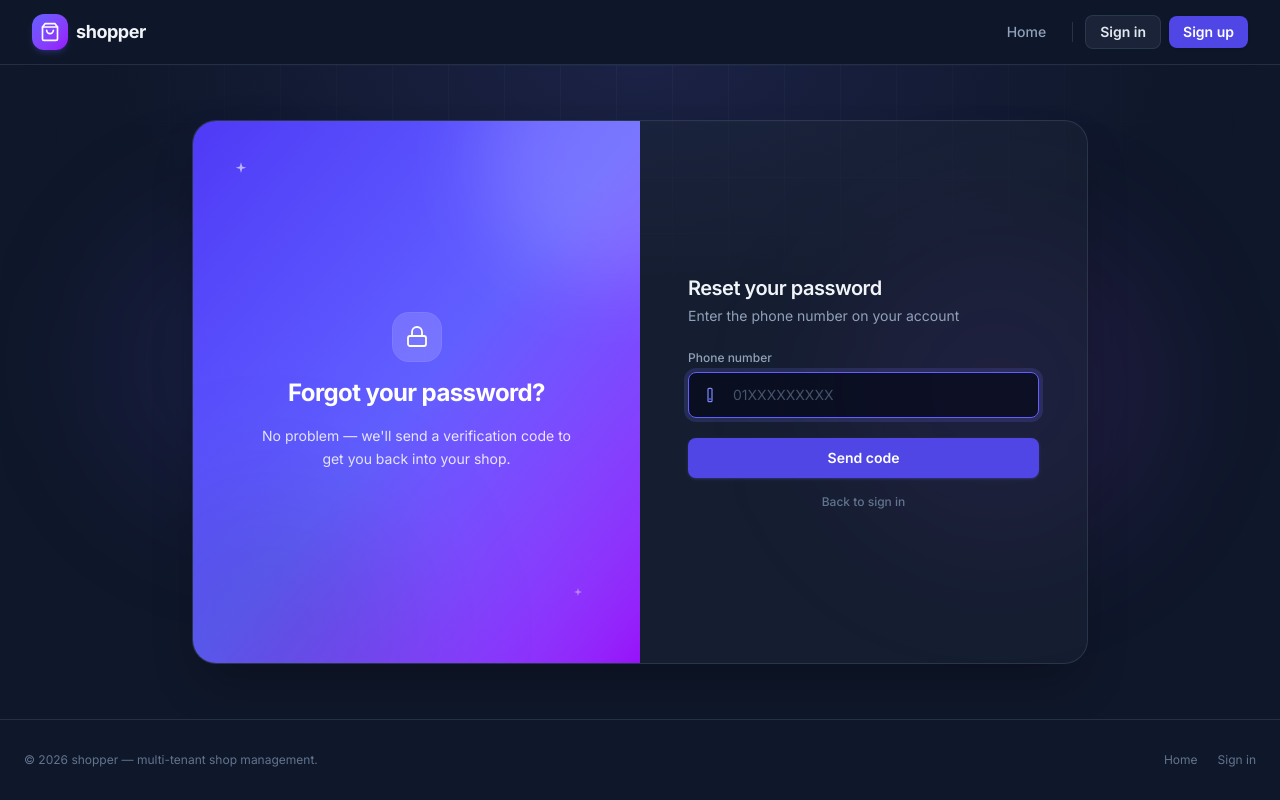
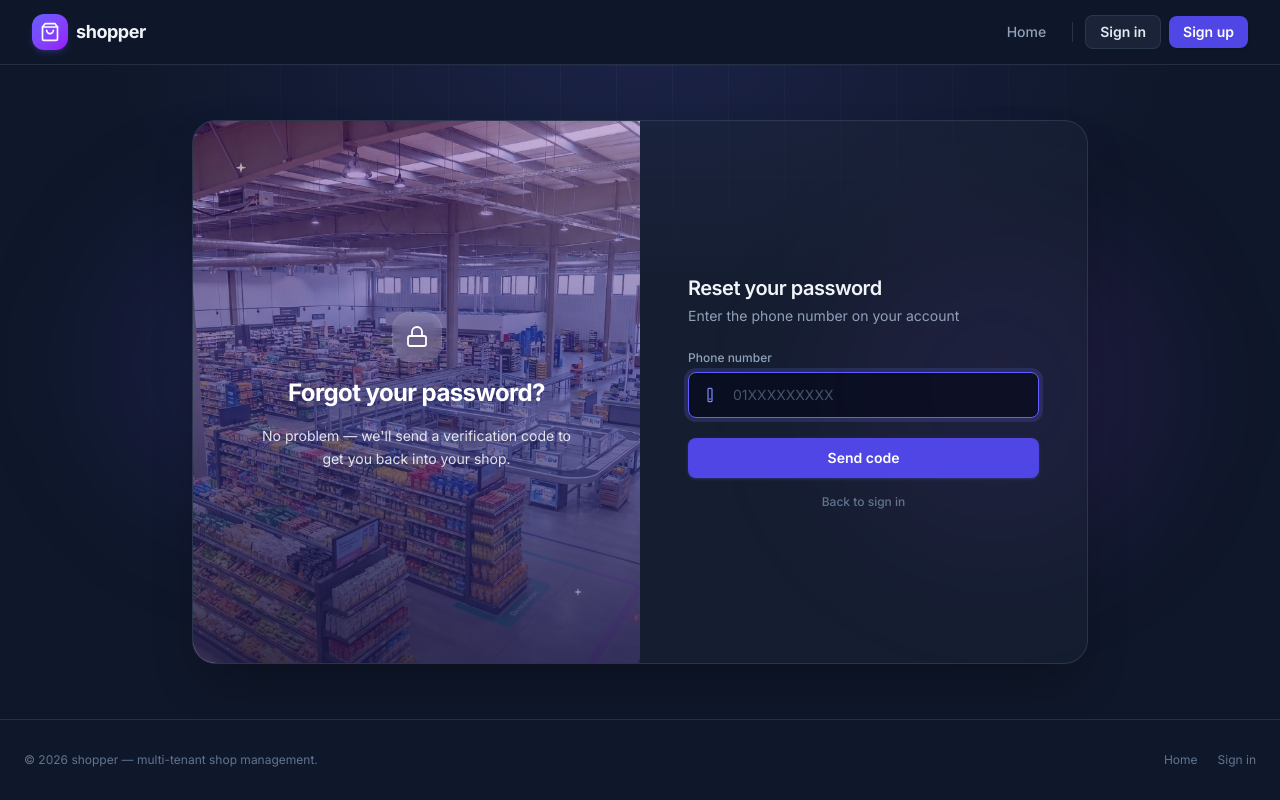
Before and after one commit to rakibulislam8226/shopper, a React (Vite) app in the folder web/: page /forgot-password in a window 1280 px wide. Built offline with nearby package versions, Linux system fonts and the light colour scheme.

Commit message:
Add background image support to SplitAuthCard and integrate it in ForgotPasswordPage

```diff
--- a/web/src/components/auth/SplitAuthCard.tsx
+++ b/web/src/components/auth/SplitAuthCard.tsx
@@ -8,6 +8,8 @@ interface SplitAuthCardProps {
   panelBody: string;
   /** Icon badge above the title. Defaults to a lock, fitting the password-reset flow. */
   panelIcon?: ReactNode;
+  /** Background photo behind the gradient, e.g. forgot-password's shop image. */
+  panelImage?: string;
   children: ReactNode;
 }
 
@@ -18,7 +20,13 @@ interface SplitAuthCardProps {
  * without the slide animation — forgot-password only ever shows one form at
  * a time, so there is nothing to slide between.
  */
-export function SplitAuthCard({ panelTitle, panelBody, panelIcon, children }: SplitAuthCardProps) {
+export function SplitAuthCard({
+  panelTitle,
+  panelBody,
+  panelIcon,
+  panelImage,
+  children,
+}: SplitAuthCardProps) {
   return (
     <div className="relative flex flex-1 items-center justify-center overflow-hidden px-6 py-12">
       <div
@@ -43,6 +51,20 @@ export function SplitAuthCard({ panelTitle, panelBody, panelIcon, children }: Sp
         {/* ---- Brand panel — fixed on the left, copy changes per step. ---- */}
         <div className="relative hidden md:block">
           <div className="relative flex h-full flex-col items-center justify-center gap-4 overflow-hidden bg-linear-to-br from-indigo-600 via-indigo-500 to-purple-600 px-10 text-center">
+            {panelImage && (
+              <>
+                <img
+                  src={panelImage}
+                  alt=""
+                  aria-hidden="true"
+                  className="pointer-events-none absolute inset-0 h-full w-full object-cover"
+                />
+                <div
+                  aria-hidden="true"
+                  className="pointer-events-none absolute inset-0 bg-linear-to-t from-indigo-950/85 via-indigo-900/60 to-purple-900/40"
+                />
+              </>
+            )}
             <div
               aria-hidden="true"
               className="pointer-events-none absolute -top-24 -right-24 h-64 w-64 rounded-full bg-white/15 blur-2xl"
@@ -53,11 +75,13 @@ export function SplitAuthCard({ panelTitle, panelBody, panelIcon, children }: Sp
             />
             <SparkleIcon className="pointer-events-none absolute top-10 left-10 h-4 w-4 text-white/60" />
             <SparkleIcon className="pointer-events-none absolute right-14 bottom-16 h-3 w-3 text-white/40" />
-            <span className="flex h-12 w-12 items-center justify-center rounded-2xl bg-white/15 text-white ring-1 ring-white/20 backdrop-blur">
+            <span className="relative flex h-12 w-12 items-center justify-center rounded-2xl bg-white/15 text-white ring-1 ring-white/20 backdrop-blur">
               {panelIcon ?? <LockIcon className="h-6 w-6" />}
             </span>
-            <h2 className="text-2xl font-bold tracking-tight text-white">{panelTitle}</h2>
-            <p className="max-w-xs text-sm leading-relaxed text-white/85">{panelBody}</p>
+            <h2 className="relative text-2xl font-bold tracking-tight text-white">
+              {panelTitle}
+            </h2>
+            <p className="relative max-w-xs text-sm leading-relaxed text-white/85">{panelBody}</p>
           </div>
         </div>
 
--- a/web/src/pages/ForgotPasswordPage.tsx
+++ b/web/src/pages/ForgotPasswordPage.tsx
@@ -5,6 +5,8 @@ import { Button } from '@components/ui/Button';
 import { CheckIcon, LockIcon, PhoneIcon } from '@components/ui/icons';
 import { type FormEvent, useState } from 'react';
 import { Link, useNavigate } from 'react-router-dom';
+
+import forgotPasswordShopImage from '@/assets/forgot-pass-shop.jpeg';
 
 type Step = 'phone' | 'otp' | 'password' | 'done';
 
@@ -93,7 +95,11 @@ export function ForgotPasswordPage() {
   const { formTitle, formSubtitle, panelTitle, panelBody } = STEP_COPY[step];
 
   return (
-    <SplitAuthCard panelTitle={panelTitle} panelBody={panelBody}>
+    <SplitAuthCard
+      panelTitle={panelTitle}
+      panelBody={panelBody}
+      panelImage={forgotPasswordShopImage}
+    >
       <div className="mb-1">
         <h1 className="text-xl font-semibold tracking-tight text-slate-100">{formTitle}</h1>
         <p className="mt-1 text-sm text-slate-400">{formSubtitle}</p>
```
Also changed, not shown: web/src/assets/forgot-pass-shop.jpeg (added).
